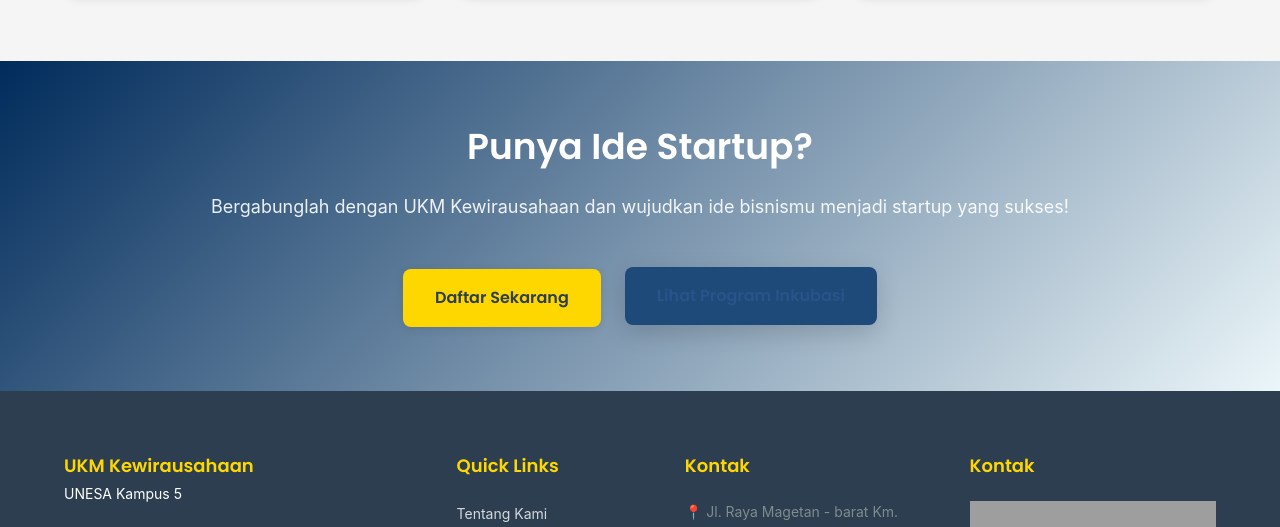
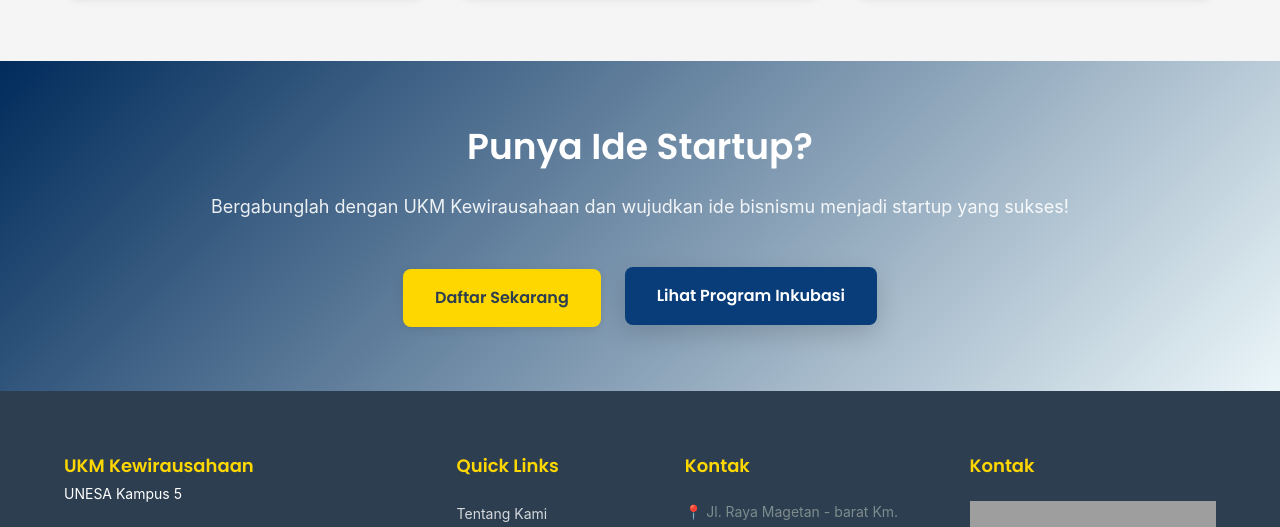
Before and after one commit to IzazTsany14/project, a website: page startups/index.html in a window 1280 px wide. In both pictures the pointer is over the link "Lihat Program Inkubasi". Shown: the part 3723-4250 px from the top of the page. Drawn offline with Linux system fonts and the light colour scheme; grey boxes are pictures that could not be loaded.

Commit message:
cta buttons

```diff
--- a/css/main.css
+++ b/css/main.css
@@ -570,6 +570,10 @@ section {
     flex-wrap: wrap;
 }
 
+.btn.btn-secondary:hover {
+    color: white !important;
+    background-color: #083d79;
+}
 
 /* Footer */
 .footer {
--- a/startups/index.html
+++ b/startups/index.html
@@ -794,6 +794,12 @@
     flex-wrap: wrap;
 }
 
+.btn.btn-secondary:hover {
+    color: white !important;
+    background-color: #083d79;
+}
+
+
 /* Responsive Design */
 @media (max-width: 768px) {
     .startups-grid {
```
Also changed, not shown: about/index.html (+5 -0 lines), programs/index.html (+5 -0 lines).
